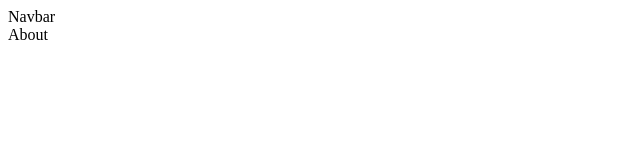
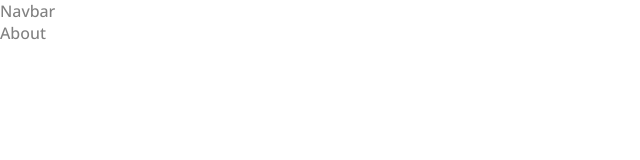
Before and after one commit to GautamVmuni/Personal-Portfolio, a React (Vite) app: page /about in a window 1280 px wide. Shown: the top 160 px of the page, without its empty margins (0-640 px from the left). Built offline with nearby package versions, Linux system fonts and the light colour scheme.

Commit message:
Created Global  CSS veriables

```diff
--- a/src/App.css
+++ b/src/App.css
@@ -0,0 +1,90 @@
+/* ============================= GOOGEL FONTS ====================== */
+
+@import url('https://fonts.googleapis.com/css2?family=Open+Sans:wght@400;500;600&family=Poppins:wght@700;800&display=swap');
+
+/* ============================= CSS VERIABLES +===================== */
+
+:root {
+    /* =================== COLORS ================= */
+    /* Color mode HSL(hue, saturation, lightness) */
+    --first-color: hsl(271, 76%, 53%);
+    --title-color: hsl(0, 0%, 40%);
+    --text-color: hsl(0, 0%, 50%);
+    --body-color: hsl(0, 0%, 100%);
+    --container-color: hsl(0, 0%, 93%);
+    --border-color: hsl(0, 0%, 87%);
+    --text-white: #fff;
+
+    /* =================== FONT AND TYPOGRAPHY =================== */
+
+    --body-font: 'Open Sans', sans-serif;
+    --second-font: 'Poppins', sans-serif;
+
+    --big-font-size: 56px;
+    --h1-font-size: 50px;
+    --h2-font-size: 32px;
+    --h3-font-size: 24px;
+    --large-font-size: 18px;
+    --normal-font-size: 16px;
+    --small-font-size: 15px;
+    --smaller-font-size: 14px;
+    --tiny-font-size: 12px;
+
+    /* ========================= FONT WEIGHT ===================== */
+
+    --weight-400: 400;
+    --weight-500: 500;
+    --weight-600: 600;
+    --weight-700: 700;
+    --weight-800: 800;
+}
+
+/* ================================== BASE ================================== */
+
+* {
+    margin: 0;
+    padding: 0;
+    box-sizing: border-box;
+}
+
+body,
+input,
+textarea {
+    font-family: var(--body-font);
+    font-size: var(--normal-font-size);
+    font-weight: var(--weight-500);
+}
+
+body {
+    background-color: var(--body-color);
+    color: var(--text-color);
+}
+
+h1,
+h2,
+h3,
+h4 {
+    color: var(--title-color);
+    font-family: var(--second-font);
+    font-weight: var(--weight-700);
+}
+
+ul {
+    list-style: none;
+}
+
+a {
+    text-decoration: none;
+}
+
+button,
+input,
+textarea {
+    background-color: transparent;
+    border: none;
+    outline: none;
+}
+
+img {
+    max-width: 100%;
+}
```
